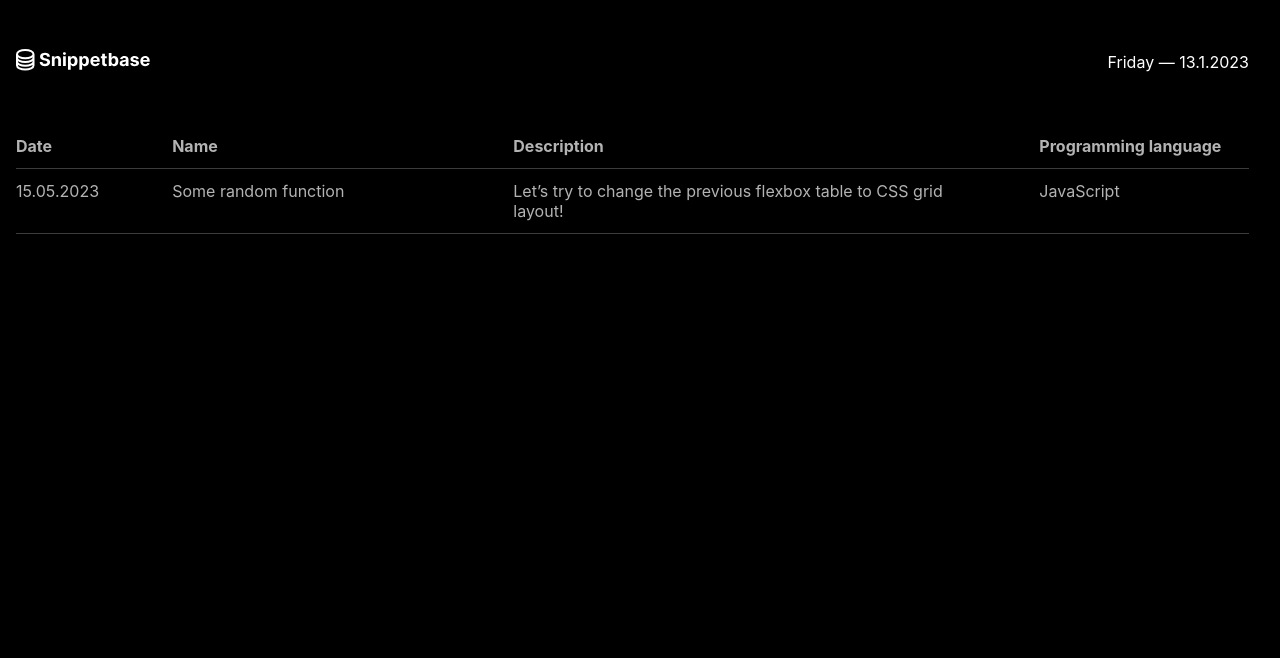
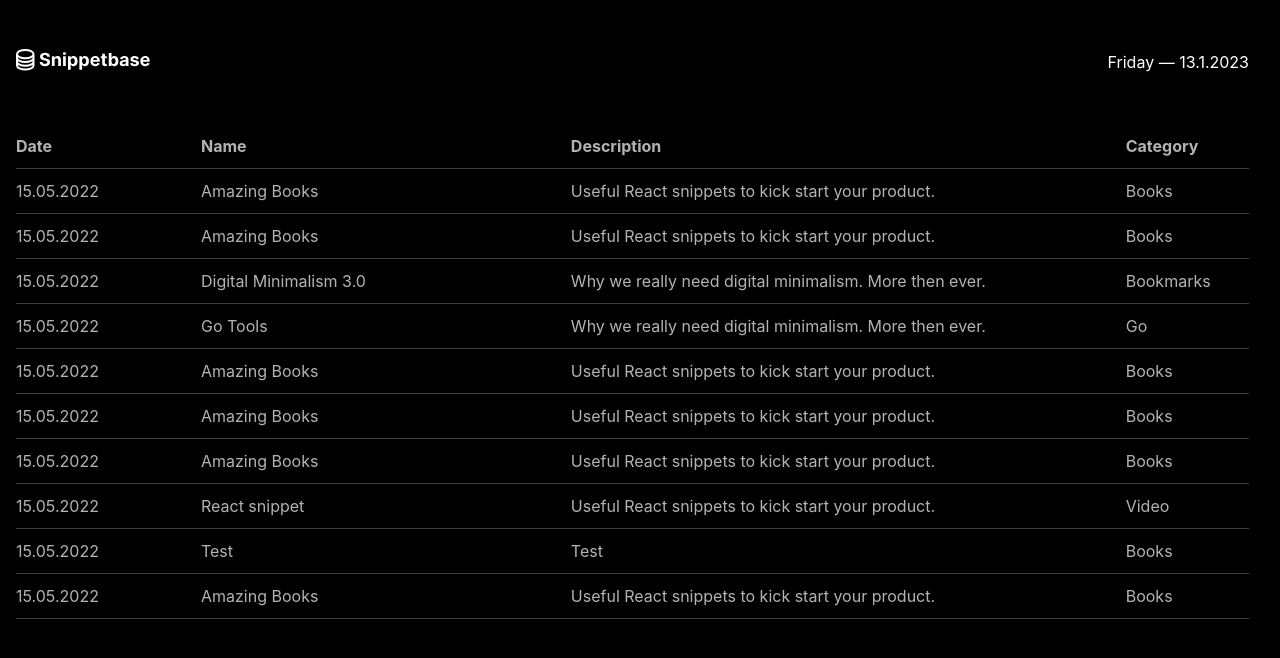
Before and after one commit to nenadmarinkovic/snippetbase, a Next.js app: page / in a window 1280 px wide. Shown: the top 658 px of the page. Built offline with nearby package versions, Linux system fonts and the light colour scheme.

Commit message:
layout change

```diff
--- a/components/Header.tsx
+++ b/components/Header.tsx
@@ -1,9 +1,6 @@
 import React from "react";
-import {
-  HeaderWrap,
-  HeaderLogo,
-  HeaderInfo,
-} from "../styles/components/header";
+import { HeaderWrap, HeaderInfo } from "../styles/components/header";
+import Link from "next/link";
 
 function Header() {
   const today = new Date();
@@ -27,7 +24,7 @@ function Header() {
 
   return (
     <HeaderWrap>
-      <HeaderLogo>
+      <Link href="/">
         <svg
           width="135"
           height="24"
@@ -47,7 +44,7 @@ function Header() {
             strokeLinejoin="round"
           />
         </svg>
-      </HeaderLogo>
+      </Link>
 
       <HeaderInfo>
         <span>{date}</span>
--- a/components/Snippets.tsx
+++ b/components/Snippets.tsx
@@ -1,4 +1,5 @@
 import React from "react";
+import Link from "next/link";
 
 function Snippets({ posts }: any) {
   return (
@@ -14,24 +15,31 @@ function Snippets({ posts }: any) {
           Description
         </div>
         <div className="flex-row" role="columnheader">
-          Programming language
+          Category
         </div>
       </div>
-
+      {posts.map((post: any, index: any) => (
+        <Link
+          key={index}
+          as={`/posts/${post.filePath.replace(/\.mdx?$/, "")}`}
+          href={`/posts/[slug]`}
+        >
           <div className="flex-table row" role="rowgroup">
             <div className="flex-row first" role="cell">
-          15.05.2023
+              {post.data.date}
             </div>
             <div className="flex-row" role="cell">
-        Some random function
+              {post.data.title}
             </div>
             <div className="flex-row" role="cell">
-          Let’s try to change the previous flexbox table to CSS grid layout!
+              {post.data.description}
             </div>
             <div className="flex-row" role="cell">
-          JavaScript
+              {post.data.category}
             </div>
           </div>
+        </Link>
+      ))}
     </div>
   );
 }
--- a/pages/posts/[slug].tsx
+++ b/pages/posts/[slug].tsx
@@ -26,8 +26,9 @@ const PostPage: NextPage = ({ source, frontMatter }: any) => {
         <meta name="description" content="Web development and design." />
         <link rel="icon" href="/favicon.ico" />
       </Head>
-      <Header />
+
       <Container>
+        <Header />
         <main>
           <MDXRemote {...source} components={components} />
         </main>
--- a/styles/components/header.ts
+++ b/styles/components/header.ts
@@ -13,7 +13,7 @@ export const HeaderWrap = styled.header`
   align-items: center;
 `;
 
-export const HeaderLogo = styled.div``;
+export const HeaderLogo = styled.a``;
 
 export const HeaderInfo = styled.div`
   color: #fff;
--- a/styles/global.js
+++ b/styles/global.js
@@ -67,7 +67,7 @@ export const GlobalStyle = createGlobalStyle`
       }
 
       &:nth-of-type(4) {
-        width: 17%;
+        width: 10%;
       }
     }
 
```
Lines whose indentation alone changed are shown as unchanged.
